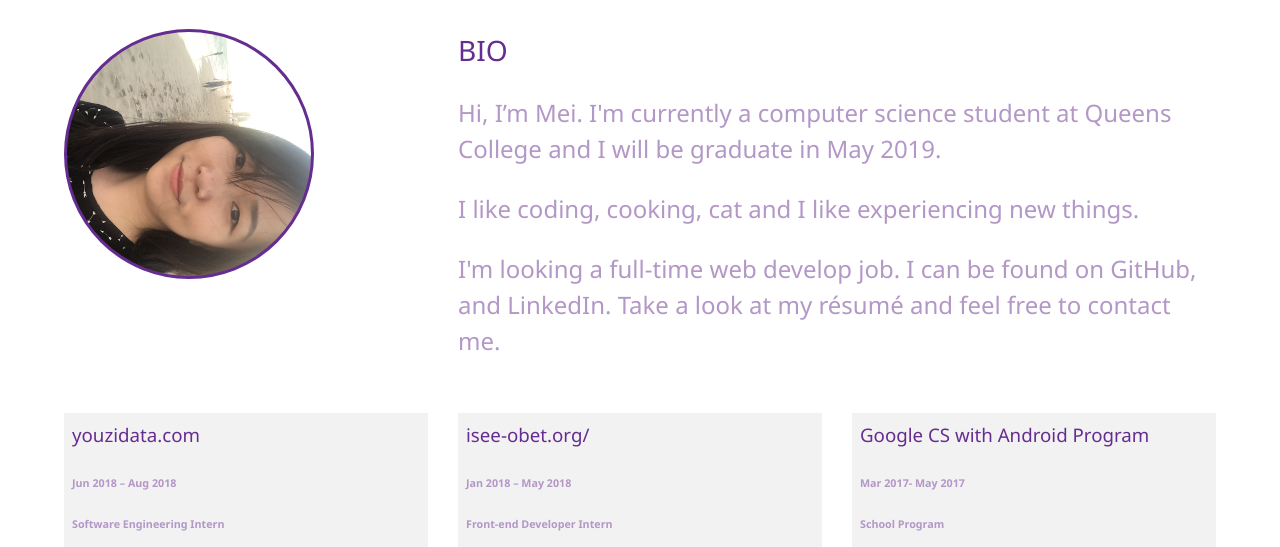
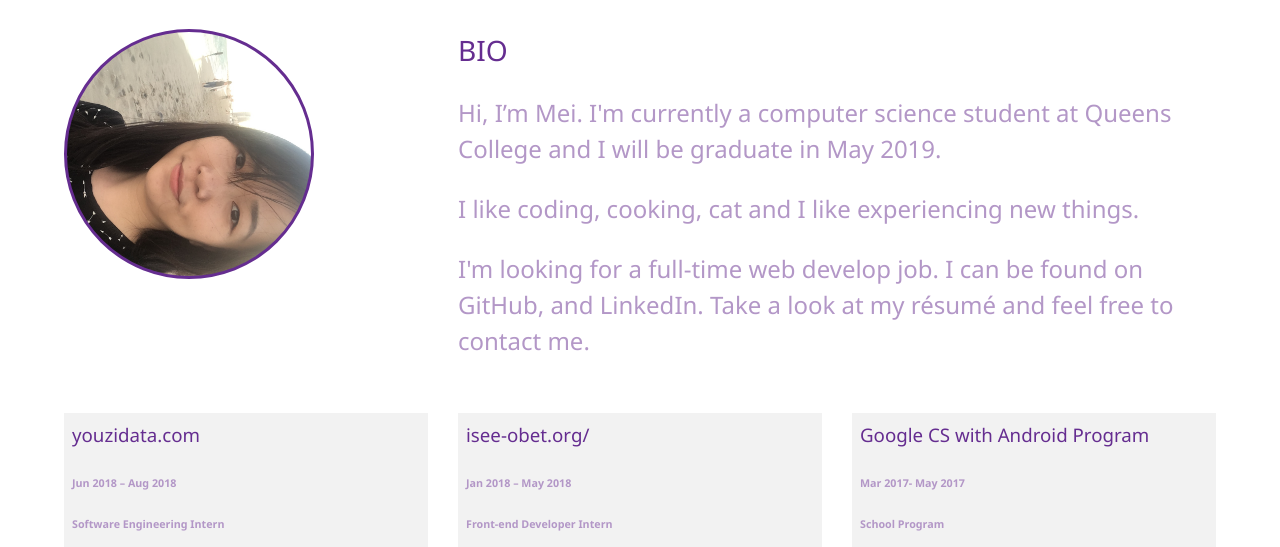
Before and after one commit to Maymeiye/MeiYe, a website: page dist/about.html in a window 1280 px wide. Shown: the part 253-800 px from the top of the page. Drawn offline with Linux system fonts and the light colour scheme.

Commit message:
small change

```diff
--- a/dist/about.html
+++ b/dist/about.html
@@ -75,7 +75,7 @@
           I like coding, cooking, cat and I like experiencing new things.
           <p>
           <p>
-              I'm looking a full-time web develop job. I can be found on GitHub, and LinkedIn. Take a look at my résumé and feel free to contact me.
+              I'm looking for a full-time web develop job. I can be found on GitHub, and LinkedIn. Take a look at my résumé and feel free to contact me.
           </p>
 
           </p>
```
